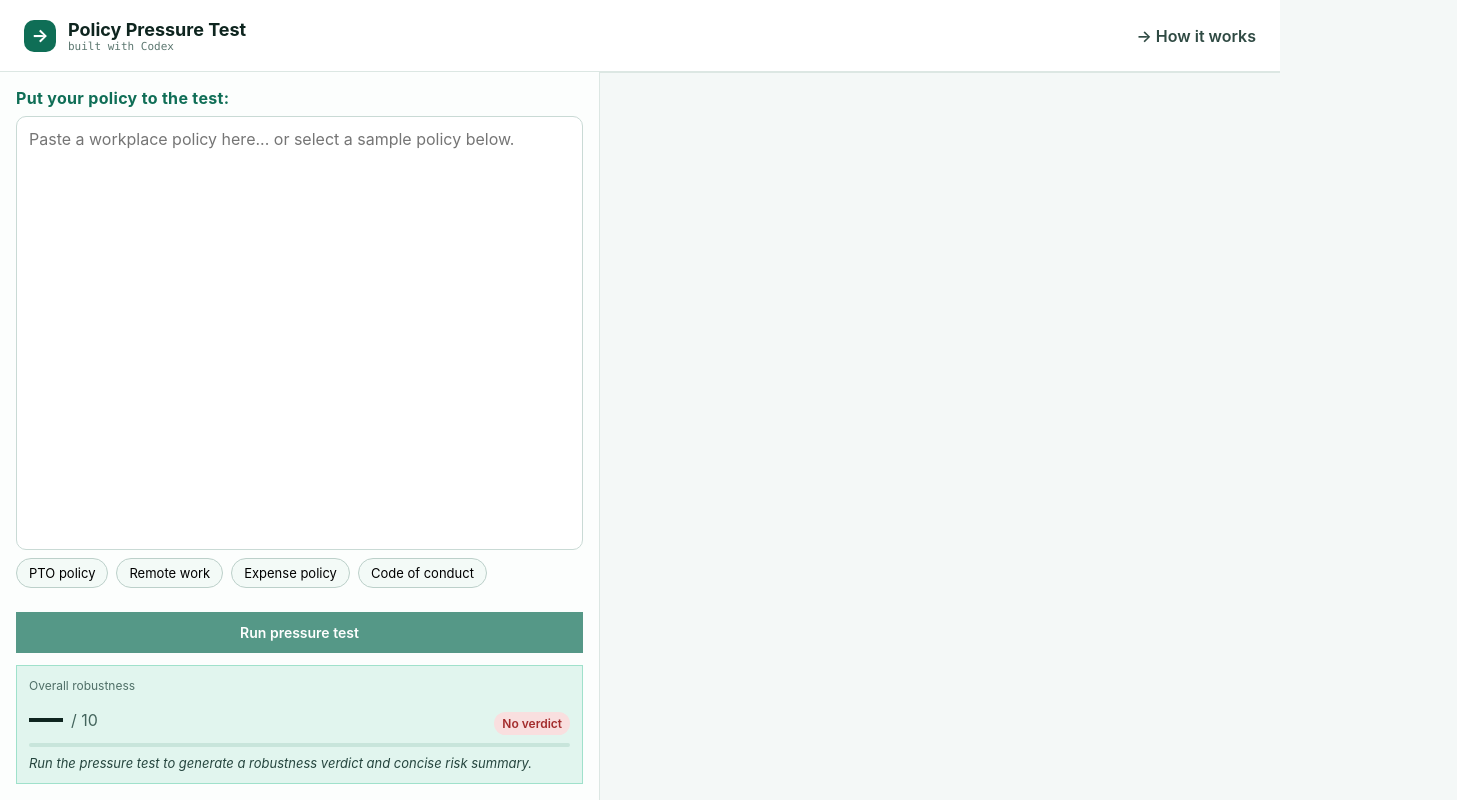
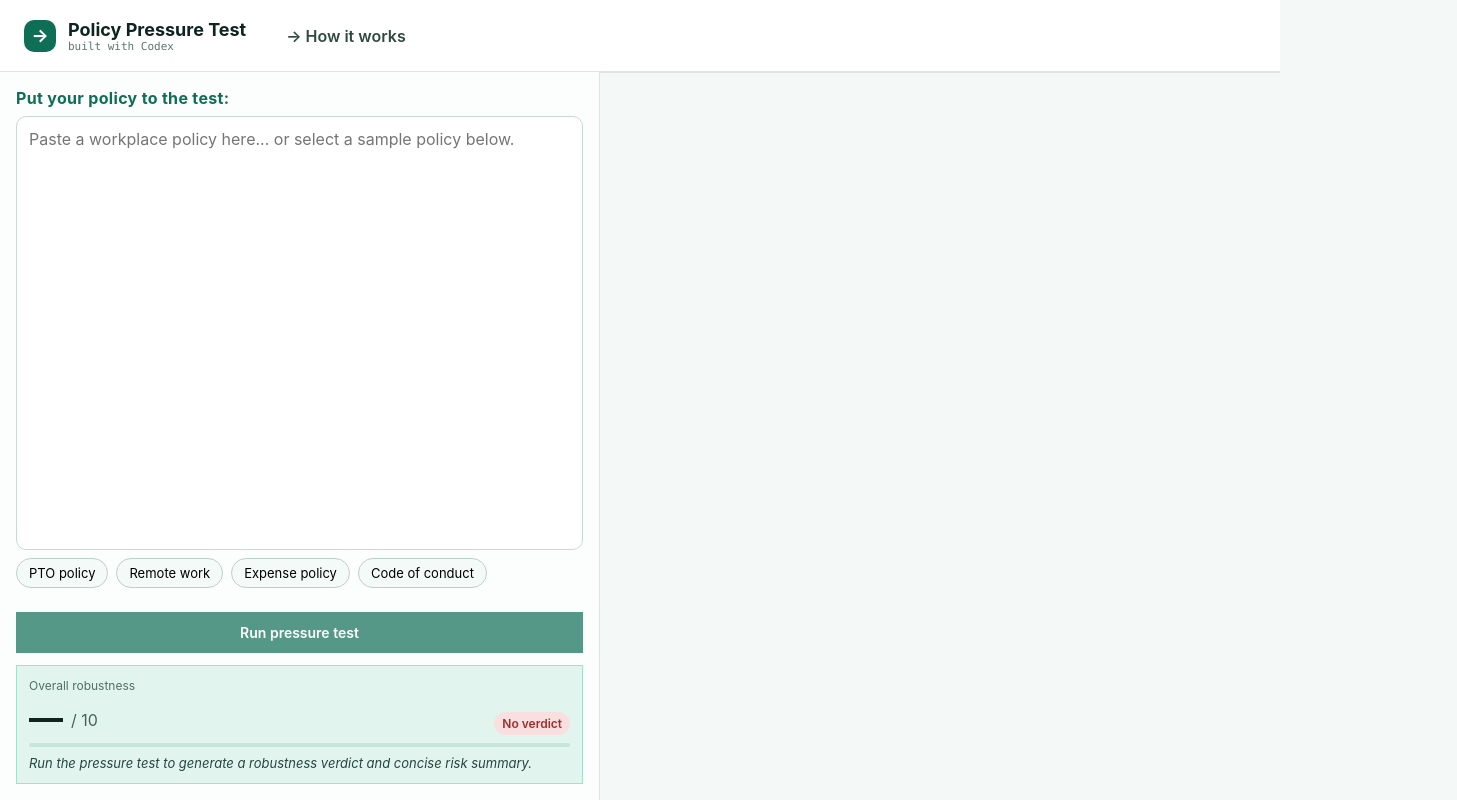
Before and after one commit to benjaparke/policy_pressuretest, a React (Vite) app: page / in a window 1280 px wide. Shown: the whole page, 1457 px wide, since content can reach past the window. Built offline with nearby package versions, Linux system fonts and the light colour scheme.

Commit message:
Update App.module.css

```diff
--- a/src/App.module.css
+++ b/src/App.module.css
@@ -10,7 +10,6 @@
   border-bottom: 1px solid #dce7e3;
   display: flex;
   align-items: center;
-  justify-content: space-between;
   padding: 0 24px;
 }
 
@@ -27,7 +26,7 @@
   display: flex;
   align-items: center;
   gap: 20px;
-  margin-left: 100px;
+  margin-left: 40px;
 }
 .navLink {
   font-size: 16px;
```
